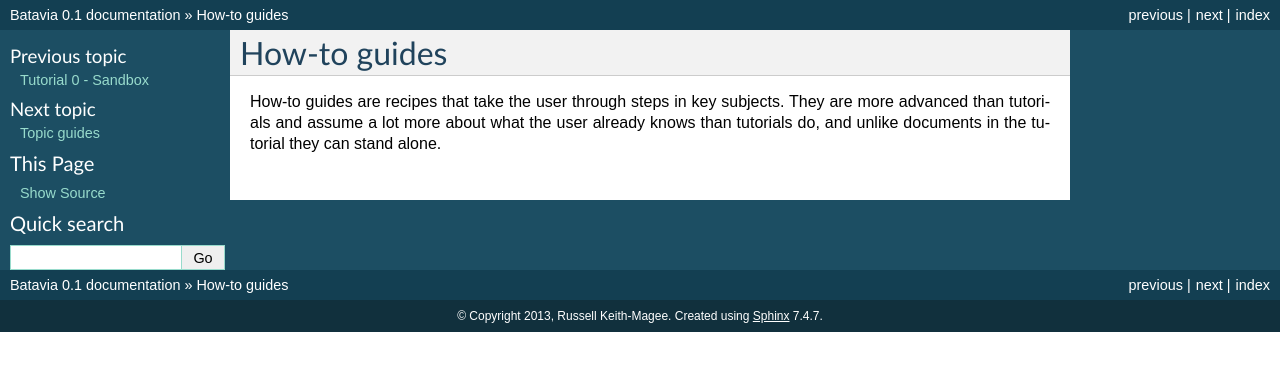
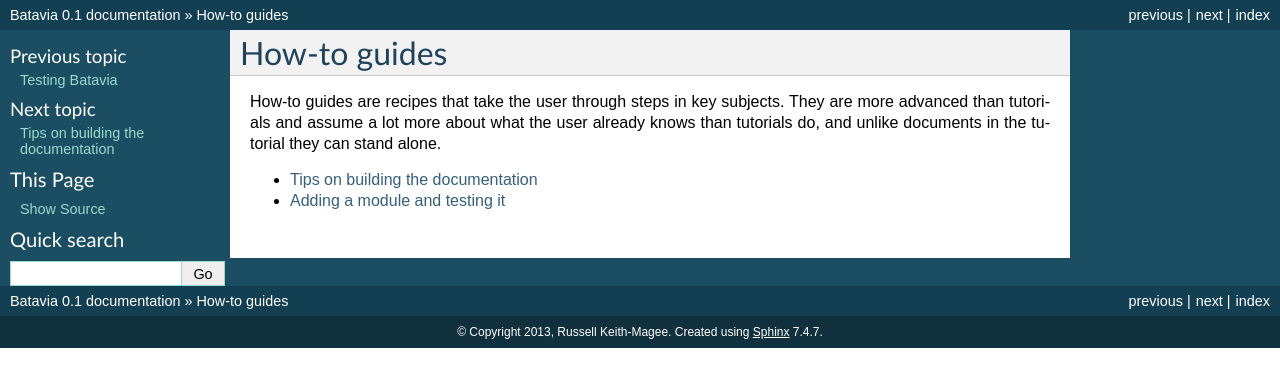
Before and after one commit to beeware/batavia, a Sphinx documentation site: the page built from docs/howto/index.rst, in a window 1280 px wide. Shown: the top 387 px of the page. Built offline with Sphinx 7.4.7, drawn with Linux system fonts in a browser that asks for light colours.

Commit message:
Improving the documentation
Fixed the paths for the files that weren't included on the TOC structure
and added some pages.
Signed-off-by: rsip22 <rsip22@openmailbox.org>

```diff
--- a/docs/howto/index.rst
+++ b/docs/howto/index.rst
@@ -4,5 +4,9 @@ How-to guides
 How-to guides are recipes that take the user through steps in key subjects. They are more advanced than tutorials and assume a lot more about what the user already knows than tutorials do, and unlike documents in the tutorial they can stand alone.
 
 .. toctree::
-   :maxdepth: 1
+   :maxdepth: 0
    :glob:
+   :titlesonly:
+
+   documentation
+   modules-and-tests
--- a/docs/internals/index.rst
+++ b/docs/internals/index.rst
@@ -5,6 +5,8 @@ Project Internals
    :maxdepth: 1
    :glob:
 
+   builtins
    contributing
+   limitations
    releases
    roadmap
--- a/docs/tutorials/index.rst
+++ b/docs/tutorials/index.rst
@@ -9,3 +9,4 @@ you've set up your development environment as described in :doc:`/intro/getting-
    :glob:
 
    tutorial-0
+   testing
```
Also changed, not shown: docs/howto/documentation.rst (added, +24 -0 lines), docs/howto/modules-and-tests.rst (+4 -4 lines).
